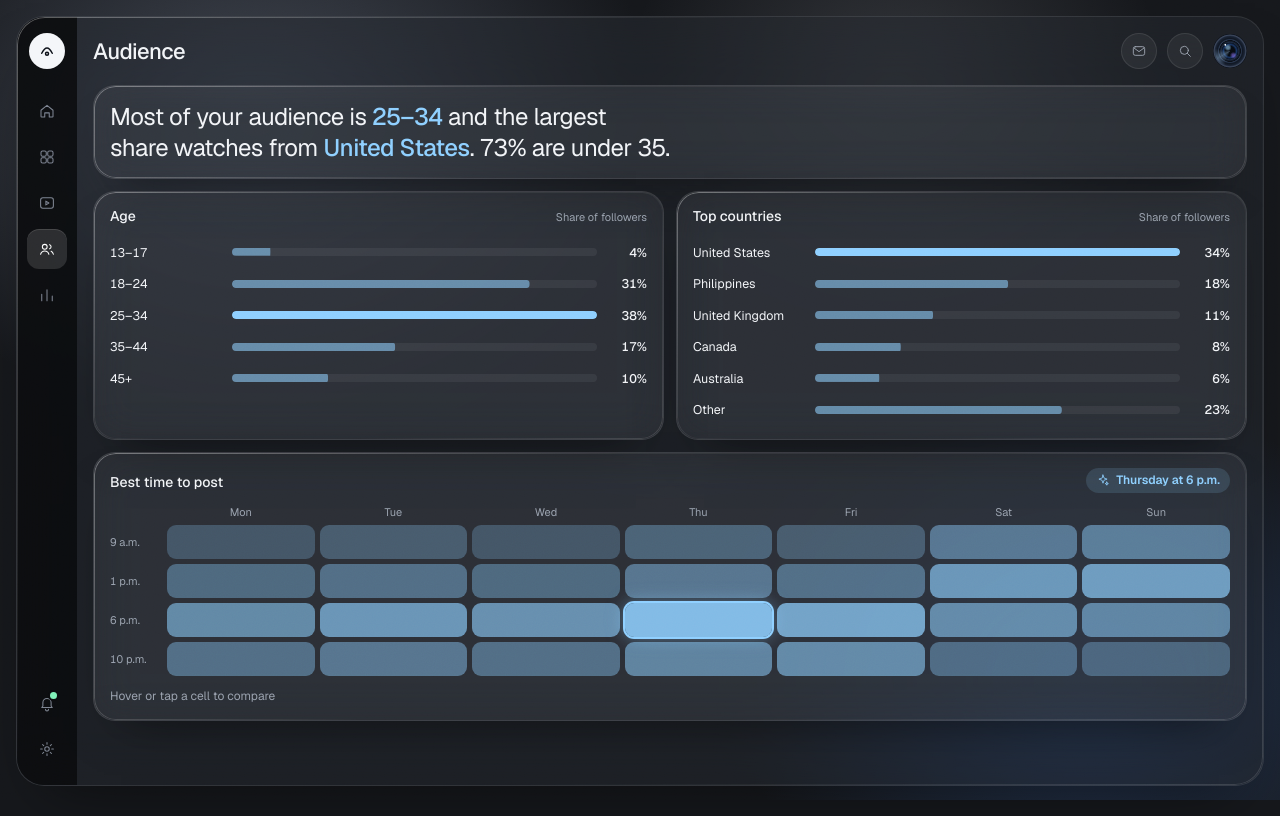
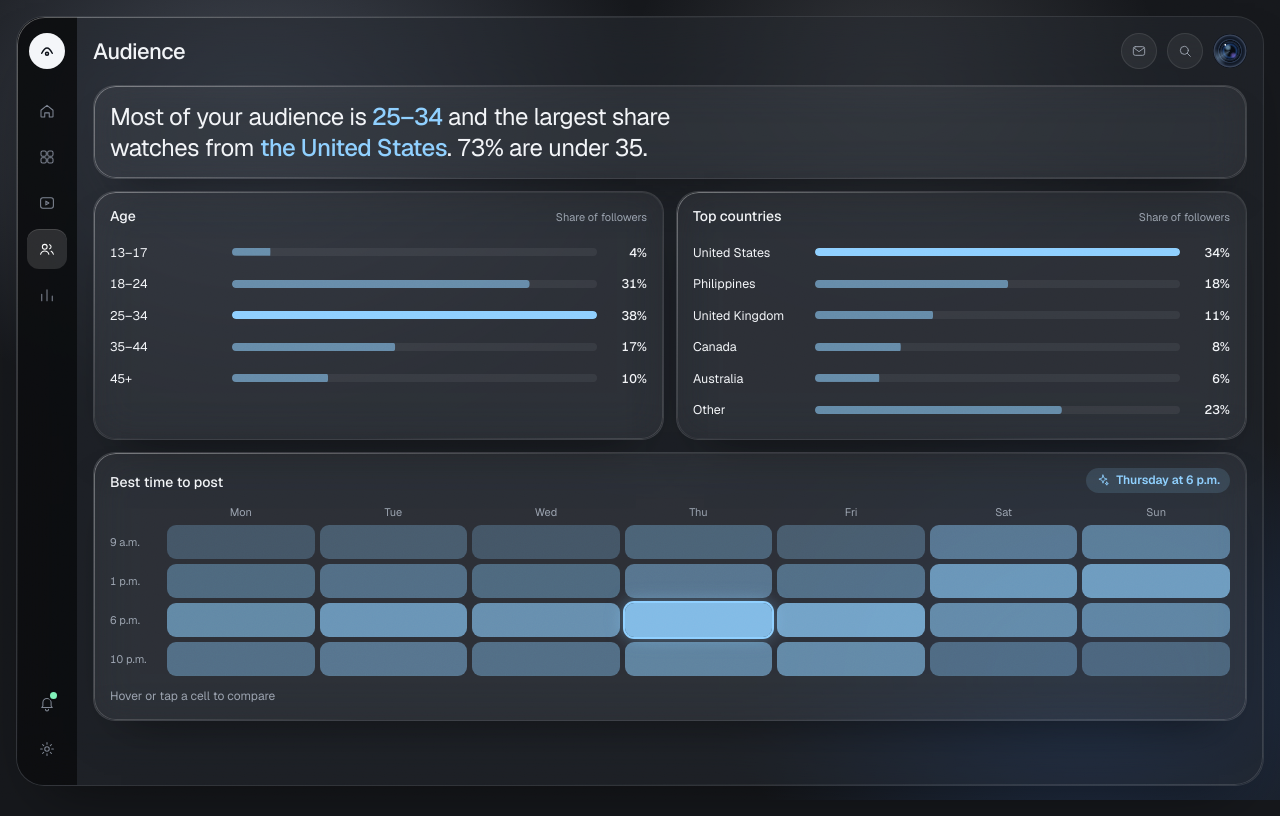
Before and after one commit to SeanRDC/social-media-analytics-tracker, a Next.js app: page /audience in a window 1280 px wide. Built offline with nearby package versions, Linux system fonts and the light colour scheme.

Commit message:
fix: use 'the' before country names in the audience summary

```diff
--- a/src/app/(app)/audience/page.tsx
+++ b/src/app/(app)/audience/page.tsx
@@ -6,6 +6,9 @@ import s from "@/components/audience/Audience.module.css";
 import { getAudience } from "@/lib/data/api";
 
 export const metadata: Metadata = { title: "Audience" };
+
+/** "United States" → "the United States", "Canada" → "Canada". */
+const withArticle = (country: string) => (/^(United|Philippines|Netherlands)/.test(country) ? `the ${country}` : country);
 
 export default async function AudiencePage() {
   const a = await getAudience();
@@ -17,7 +20,7 @@ export default async function AudiencePage() {
     <div className={s.grid}>
       <section className={`${s.card} ${s.summary} glass rim reveal`} style={{ "--i": 0 } as CSSProperties} aria-label="Audience summary">
         <p className={s.summaryText}>
-          Most of your audience is <b>{topAge.label}</b> and the largest share watches from <b>{topCountry.name}</b>. {under35}% are under 35.
+          Most of your audience is <b>{topAge.label}</b> and the largest share watches from <b>{withArticle(topCountry.name)}</b>. {under35}% are under 35.
         </p>
       </section>
       <ShareBars title="Age" caption="Share of followers" rows={a.ages} index={1} />
```
